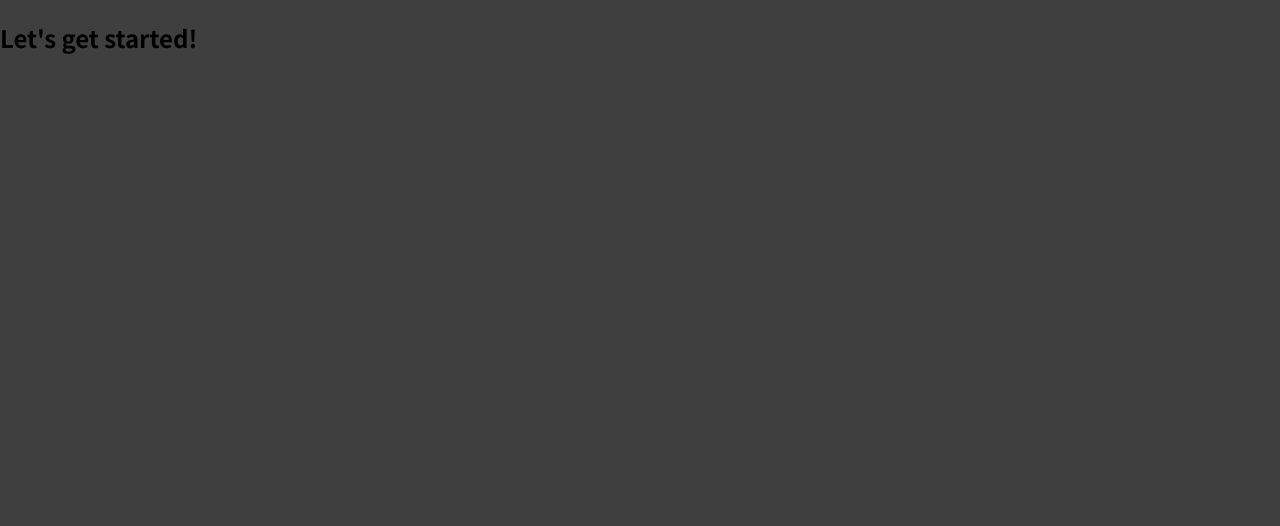
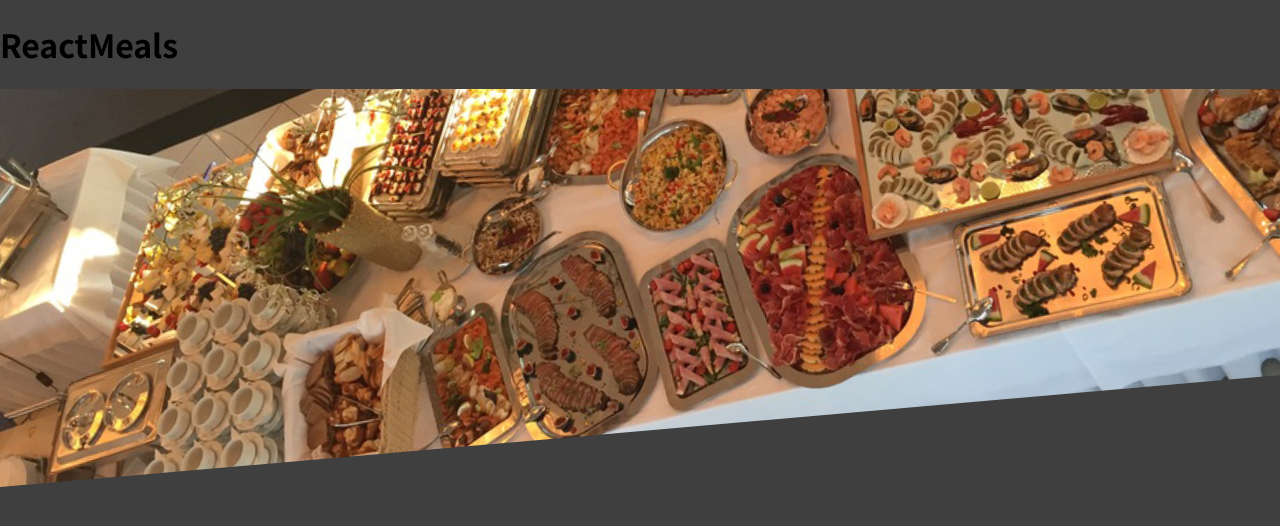
Before and after one commit to farimahnassiri/React, a React (Create React App) app in the folder project-food-order-app/: page / in a window 1280 px wide. Shown: the top 526 px of the page. Built offline with nearby package versions, Linux system fonts and the light colour scheme.

Commit message:
header module

```diff
--- a/project-food-order-app/src/App.js
+++ b/project-food-order-app/src/App.js
@@ -1,8 +1,12 @@
+import { Fragment } from 'react';
+import Header from './components/Layout/Header';
+
+
 function App() {
   return (
-    <div>
-      <h2>Let's get started!</h2>
-    </div>
+    <Fragment>
+      <Header/>
+    </Fragment>
   );
 }
 
--- /dev/null
+++ b/project-food-order-app/src/components/Layout/Header.js
@@ -0,0 +1,19 @@
+import { Fragment } from 'react';
+
+import mealsImage from '../../assets/meals.jpg';
+import classes from './Header.module.css';
+
+const Header = (props) => {
+    return(
+        <Fragment className={classes.header}>
+            <header>
+            <h1>ReactMeals</h1>
+            </header>
+            <div className={classes['main-image']}>
+                <img src={mealsImage} alt='A table full of delicious food!' />
+            </div>
+        </Fragment>
+    );
+};
+
+export default Header;
--- /dev/null
+++ b/project-food-order-app/src/components/Layout/Header.module.css
@@ -0,0 +1,29 @@
+.header {
+    position: fixed;
+    top: 0;
+    left: 0;
+    width: 100%;
+    height: 5rem;
+    background-color: #8a2b06;
+    color: white;
+    display: flex;
+    justify-content: space-between;
+    align-items: center;
+    padding: 0 10%;
+    box-shadow: 0 2px 8px rgba(0, 0, 0, 0.25);
+    z-index: 10;
+  }
+
+  .main-image {
+    width: 100%;
+    height: 25rem;
+    z-index: 0;
+    overflow: hidden;
+  }
+
+  .main-image img {
+    width: 110%;
+    height: 100%;
+    object-fit: cover;
+    transform: rotateZ(-5deg) translateY(-4rem) translateX(-1rem);
+  }
```
Also changed, not shown: project-food-order-app/src/assets/meals.jpg (added), 1 other file (tests, documents, lock files or other folders).
